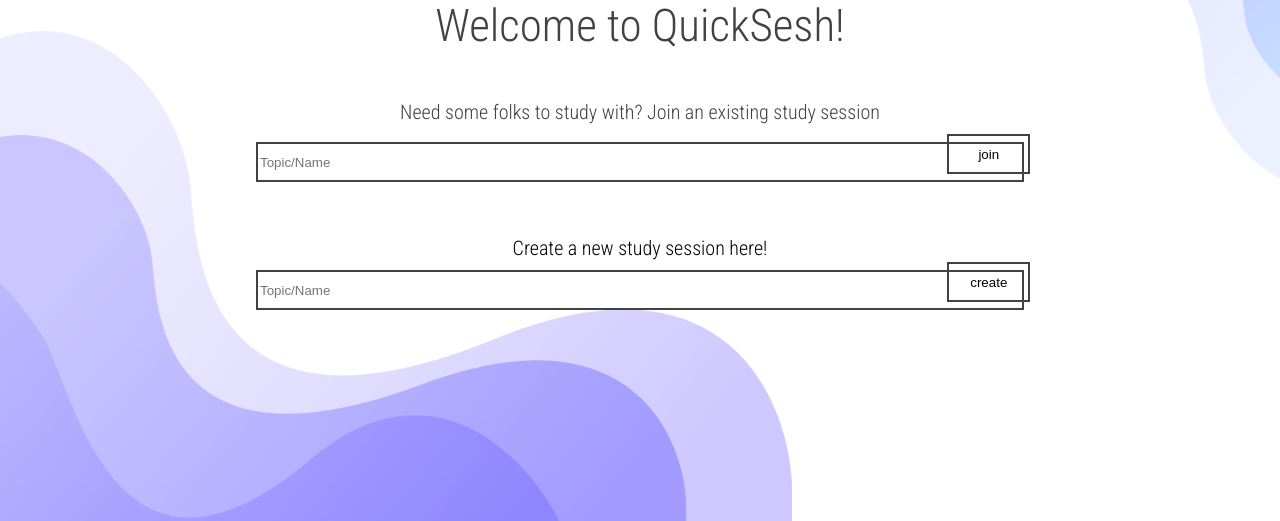
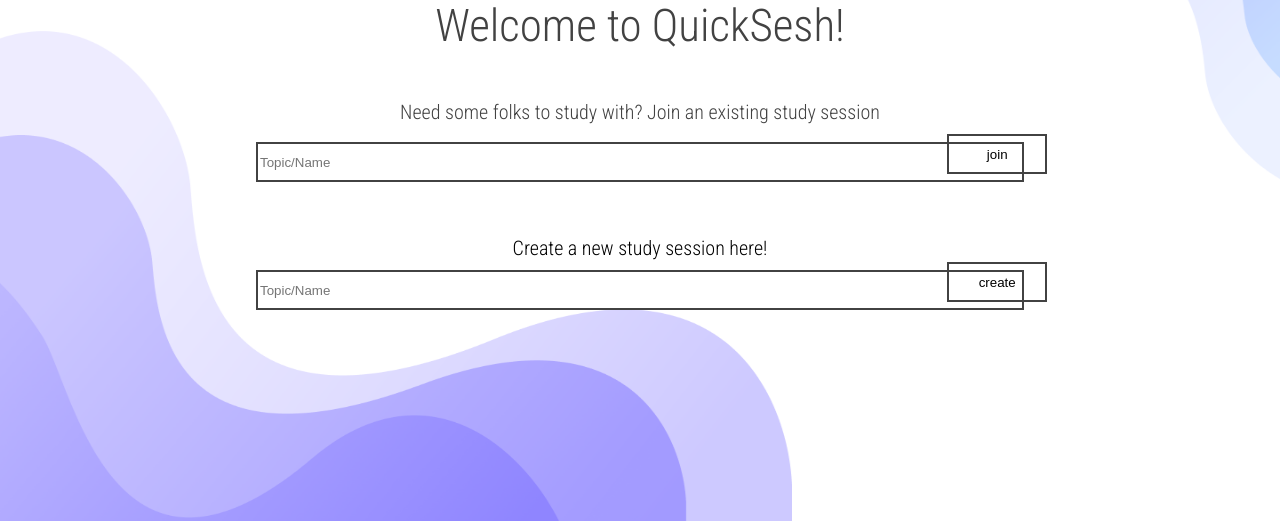
Before and after one commit to neeltron/QuickSesh, a Flask app: page / in a window 1280 px wide. Shown: the part 218-739 px from the top of the page. Run offline with Flask 2, Linux system fonts and the light colour scheme.

Commit message:
Adjusted the Buttons

```diff
--- a/static/styles.css
+++ b/static/styles.css
@@ -44,7 +44,7 @@ body {
 
 #submit1 {
   position: absolute;
-  width: 6.5%;
+  width: 100px;
   height: 40px;
   left: 74%;
   right: 26%;
@@ -79,7 +79,7 @@ body {
 
 #submit2 {
   position: absolute;
-  width: 6.5%;
+  width: 100px;
   height: 40px;
   left: 74%;
   right: 26%;
```
